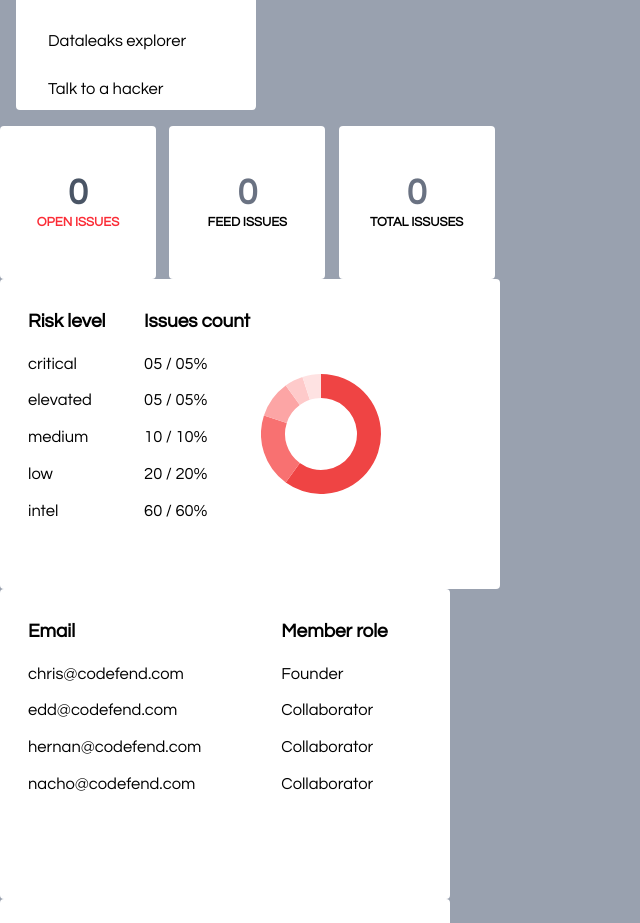
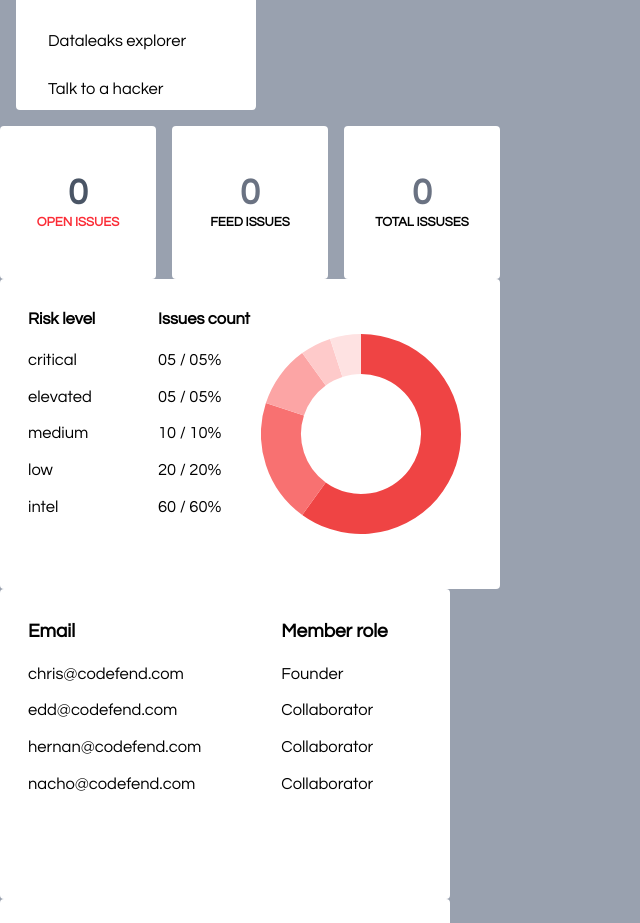
Before and after one commit to HugoEseverri/defend, a Next.js app in the folder defend/: page / in a window 1280 px wide. Shown: the part 808-1731 px from the top of the page, without its empty margins (0-640 px from the left). Built offline with nearby package versions, Linux system fonts and the light colour scheme.

Commit message:
modificación en estilos

```diff
--- a/defend/src/components/DoughnutChart/DoughnutChart.tsx
+++ b/defend/src/components/DoughnutChart/DoughnutChart.tsx
@@ -52,7 +52,7 @@ const DoughnutChart = () => {
     };
 
     return (
-        <div className="w-[120px] h-[120px]">
+        <div className="w-[200px] h-[200px]">
             <Doughnut data={chartData} options={chartOptions} />
         </div>
     );
--- a/defend/src/components/IssuesCounter/IssuesCounter.tsx
+++ b/defend/src/components/IssuesCounter/IssuesCounter.tsx
@@ -3,7 +3,7 @@ import React from 'react'
 function IssuesCounter() {
     return (
         <div>
-            <div className="grid grid-cols-3 grid-rows-1 w-[500px] gap-2 rounded">
+            <div className="grid grid-cols-3 grid-rows-1 w-[500px] gap-4 rounded">
                 <div className=" flex flex-col justify-center text-center bg-white w-[156px] h-[153px] rounded">
                     <p className="text-gray-600 text-4xl font-bold">0</p>
                     <p className="text-red-500 text-[13px] font-bold">OPEN ISSUES</p>
--- a/defend/src/components/RiskCounter/RiskCounter.tsx
+++ b/defend/src/components/RiskCounter/RiskCounter.tsx
@@ -4,11 +4,10 @@ import DoughnutChart from '../DoughnutChart/DoughnutChart'
 function RiskCounter() {
     return (
         <div className="bg-white w-[500px] h-[310px] p-7 rounded flex">
-            {/* Parte izquierda: Emails y Roles */}
             <div className="w-1/2 flex justify-between">
-                <div className="flex flex-col">
-                    <h2 className="font-semibold text-[19px]">Risk level</h2>
-                    <ul className="text-[16.5px] space-y-3 mt-4">
+                <div className="flex flex-col text-[16.5px]">
+                    <h2 className="font-semibold">Risk level</h2>
+                    <ul className="space-y-3 mt-4">
                         <li>critical</li>
                         <li>elevated</li>
                         <li>medium</li>
@@ -16,9 +15,9 @@ function RiskCounter() {
                         <li>intel</li>
                     </ul>
                 </div>
-                <div className="flex flex-col">
-                    <h2 className="font-semibold text-[19px]">Issues count</h2>
-                    <ul className="text-[16.5px] space-y-3 mt-4">
+                <div className="flex flex-col text-[16.5px]">
+                    <h2 className="font-semibold">Issues count</h2>
+                    <ul className="space-y-3 mt-4">
                         <li>05 / 05%</li>
                         <li>05 / 05%</li>
                         <li>10 / 10%</li>
@@ -28,9 +27,8 @@ function RiskCounter() {
                 </div>
             </div>
 
-            {/* Parte derecha: Chart */}
             <div className="w-1/2 flex items-center justify-center">
-                <div className="w-[200px]">
+                <div>
                     <DoughnutChart />
                 </div>
             </div>
```
